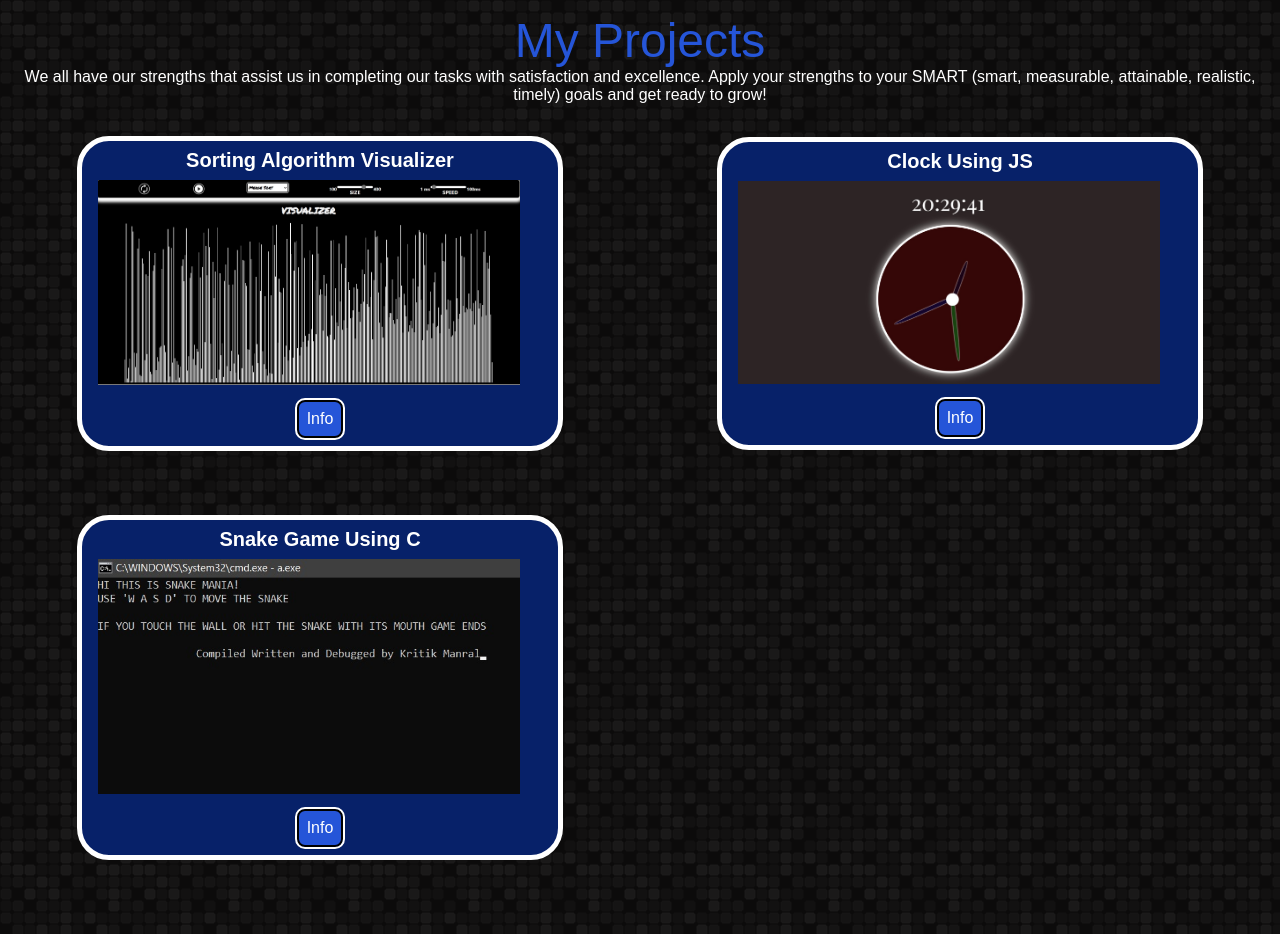
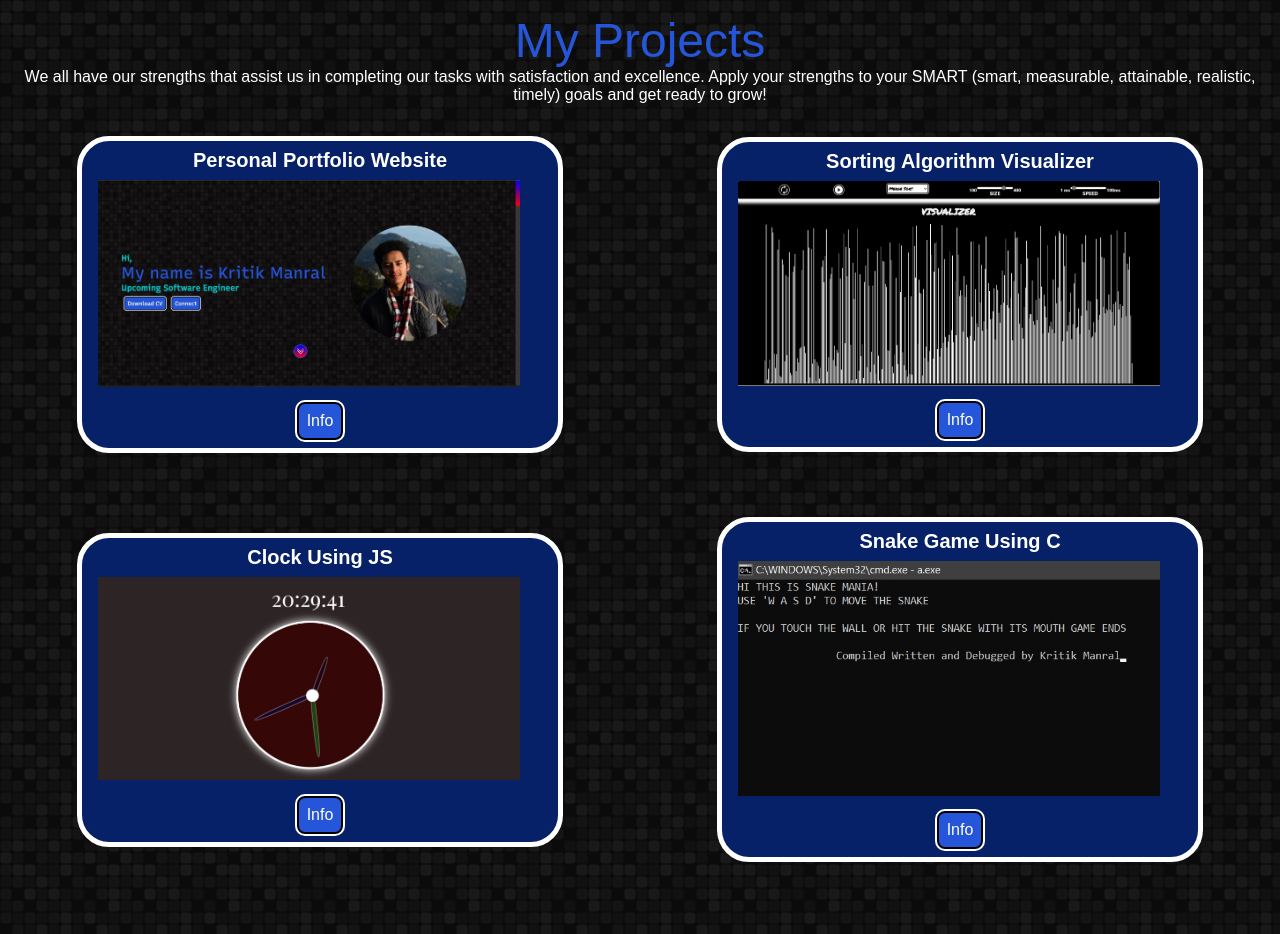
Before and after one commit to Kritik09/Kritik09.github.io, a React (Create React App) app: page / in a window 1280 px wide. Shown: the part 3540-4474 px from the top of the page. Built offline with nearby package versions, Linux system fonts and the light colour scheme; a web font is replaced by a local one.

Commit message:
Adding Portfolio

```diff
--- a/src/components/Header/header.css
+++ b/src/components/Header/header.css
@@ -64,3 +64,8 @@
         justify-content: center;
     }
 }
+@media (max-height:420px) {
+    .down{
+        left: 90%;
+    }
+}
--- a/src/components/Projects/Projects.jsx
+++ b/src/components/Projects/Projects.jsx
@@ -3,8 +3,17 @@ import './projects.css'
 import sortingImg from '../../assets/sorting.jpg'
 import snakeImg from '../../assets/snake.jpg'
 import clockImg from '../../assets/clock.jpg'
+import portfolioImg from '../../assets/Portfolio.jpg'
 export const Projects = () => {
   const data=[
+    {
+      name:"Personal Portfolio Website",
+      id:"portfolio",
+      image:portfolioImg,
+      about:"Completely responsive portfolio website using React JS",
+      github:"https://github.com/Kritik09/Kritik09.github.io",
+      demo:"https://kritik09.github.io"
+    },
     {
       name:"Sorting Algorithm Visualizer",
       id:"sorting",
--- a/src/index.css
+++ b/src/index.css
@@ -59,7 +59,7 @@ h3,h4{
 a{
   text-decoration: none;
 }
-a h1{
+a h1,h2,h3,h4,h5,h6{
   cursor: pointer;
 }
 body{
```
Also changed, not shown: src/assets/Portfolio.jpg (added).
